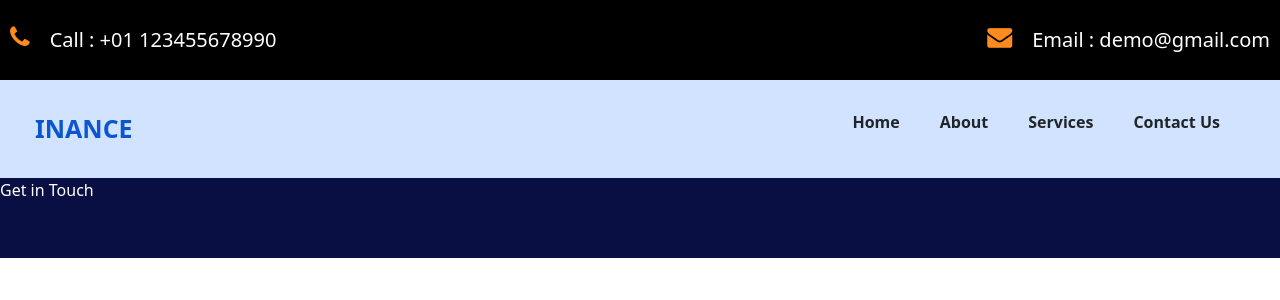
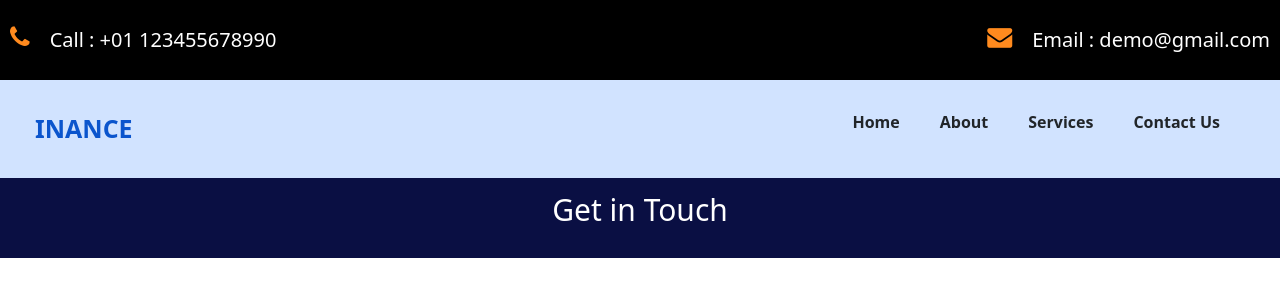
Before and after one commit to Boma-DuopamaObomanu-hybytes/React-app, a React (Create React App) app: page / in a window 1280 px wide. Shown: the top 300 px of the page. Built offline with nearby package versions, Linux system fonts and the light colour scheme.

Commit message:
Working on the footer and to test commit who the owner of the commit message is.

```diff
--- a/src/styles/App.css
+++ b/src/styles/App.css
@@ -31,11 +31,17 @@
 
 .App-footer{
   background-color: #0A0F43;
-  min-height: 10vh;
+    min-height: 10vh;
+    display: flex;
+    justify-content: space-around;
+    align-content: flex-end;
+    align-items: center;
 }
 
 .App-footer-text{
   color: white;
+  font-size: 30px;
+  font-weight: 500;
 }
 
 .App-header-banner{
@@ -71,7 +77,6 @@
   flex-direction: row;
   justify-content: space-between;
   padding: 30px;
-
 }
 
 
```
